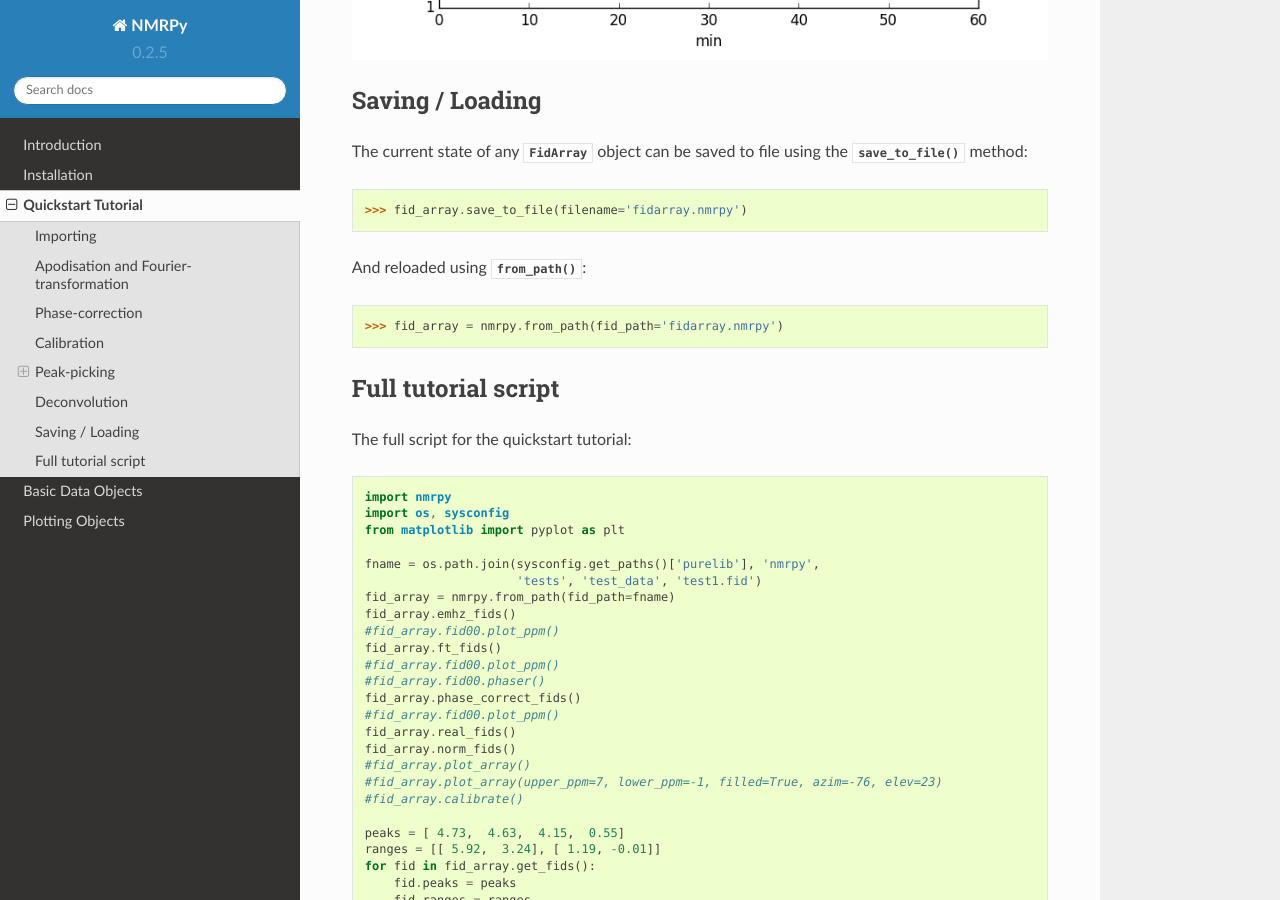
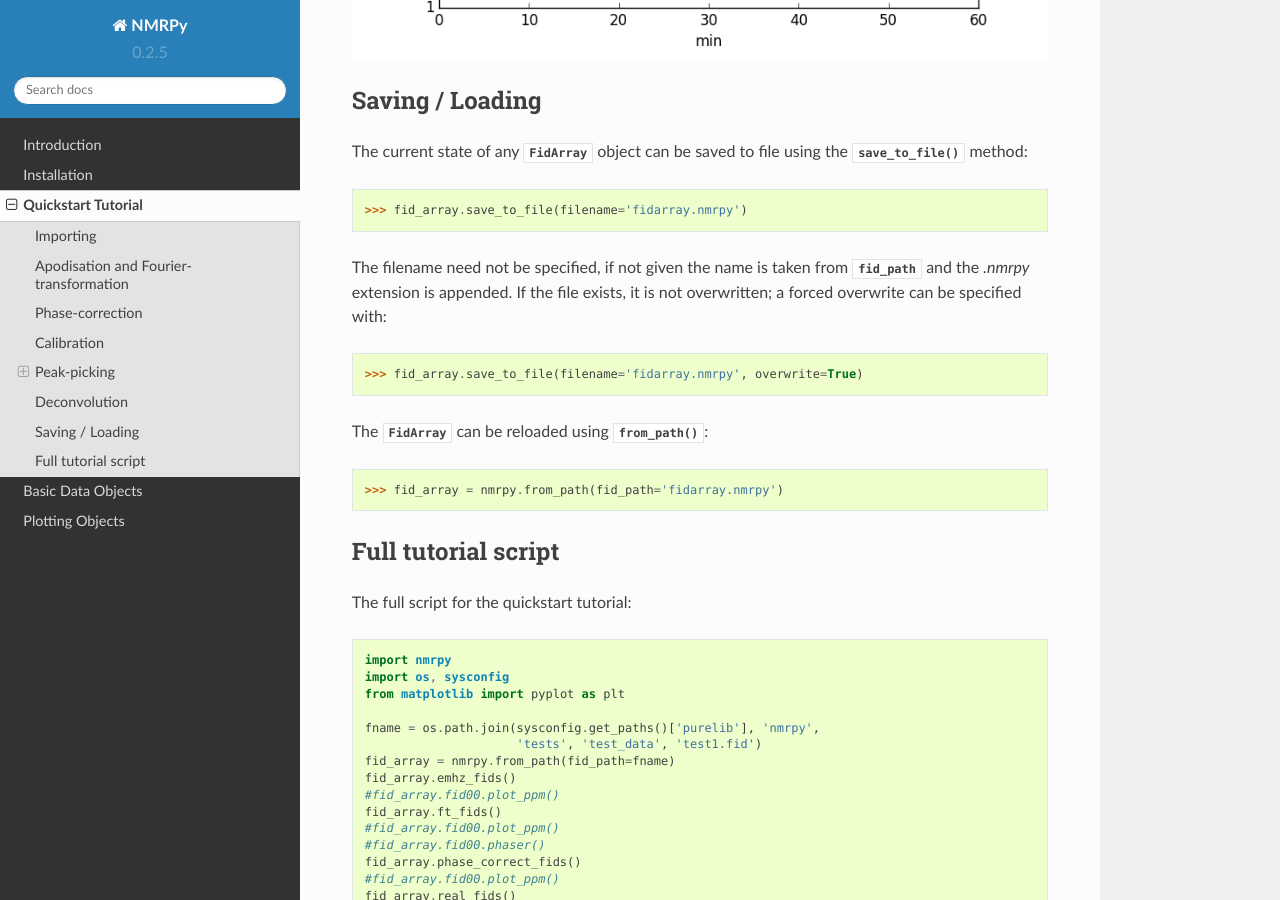
Before and after one commit to NMRPy/nmrpy, a Sphinx documentation site: the page built from docs/source/quickstart.rst, in a window 1280 px wide and 900 px high, scrolled down 12940 px. Built offline with Sphinx 7.4.7 and the Read the Docs theme 2.0.0, drawn with Linux system fonts in a browser that asks for light colours.

Commit message:
chg: update Documentation for save_to_file() !minor

```diff
--- a/docs/source/quickstart.rst
+++ b/docs/source/quickstart.rst
@@ -373,7 +373,15 @@ saved to file using the :meth:`~nmrpy.data_objects.FidArray.save_to_file` method
 
     >>> fid_array.save_to_file(filename='fidarray.nmrpy')
 
-And reloaded using :meth:`~nmrpy.data_objects.FidArray.from_path`: ::
+The filename need not be specified, if not given the name is taken from
+:attr:`~nmrpy.data_objects.FidArray.fid_path` and the `.nmrpy` extension is
+appended. If the file exists, it is not overwritten; a forced overwrite can
+be specified with: ::
+
+    >>> fid_array.save_to_file(filename='fidarray.nmrpy', overwrite=True)
+
+The :class:`~nmrpy.data_objects.FidArray` can be reloaded using
+:meth:`~nmrpy.data_objects.FidArray.from_path`: ::
 
     >>> fid_array = nmrpy.from_path(fid_path='fidarray.nmrpy')
 
```
